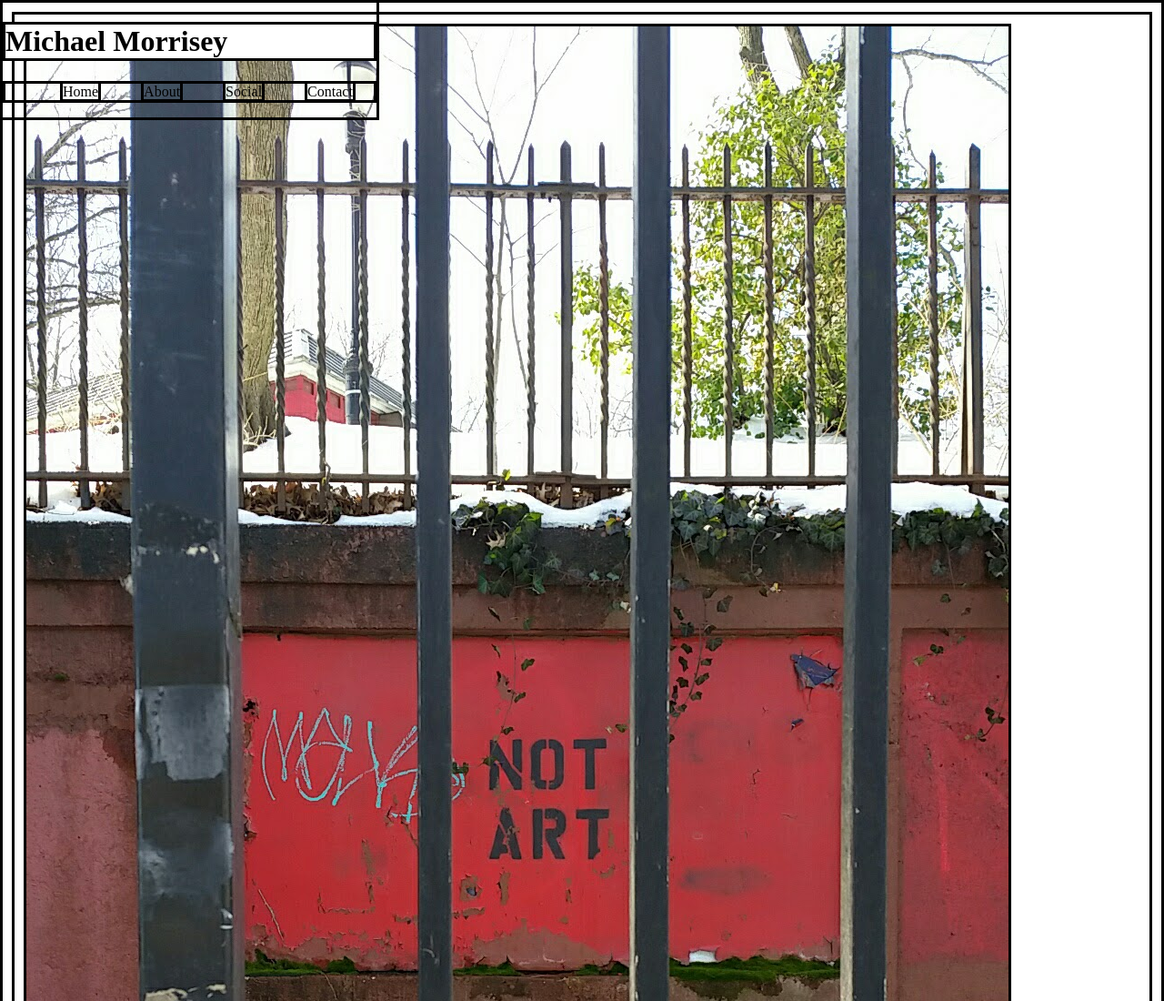
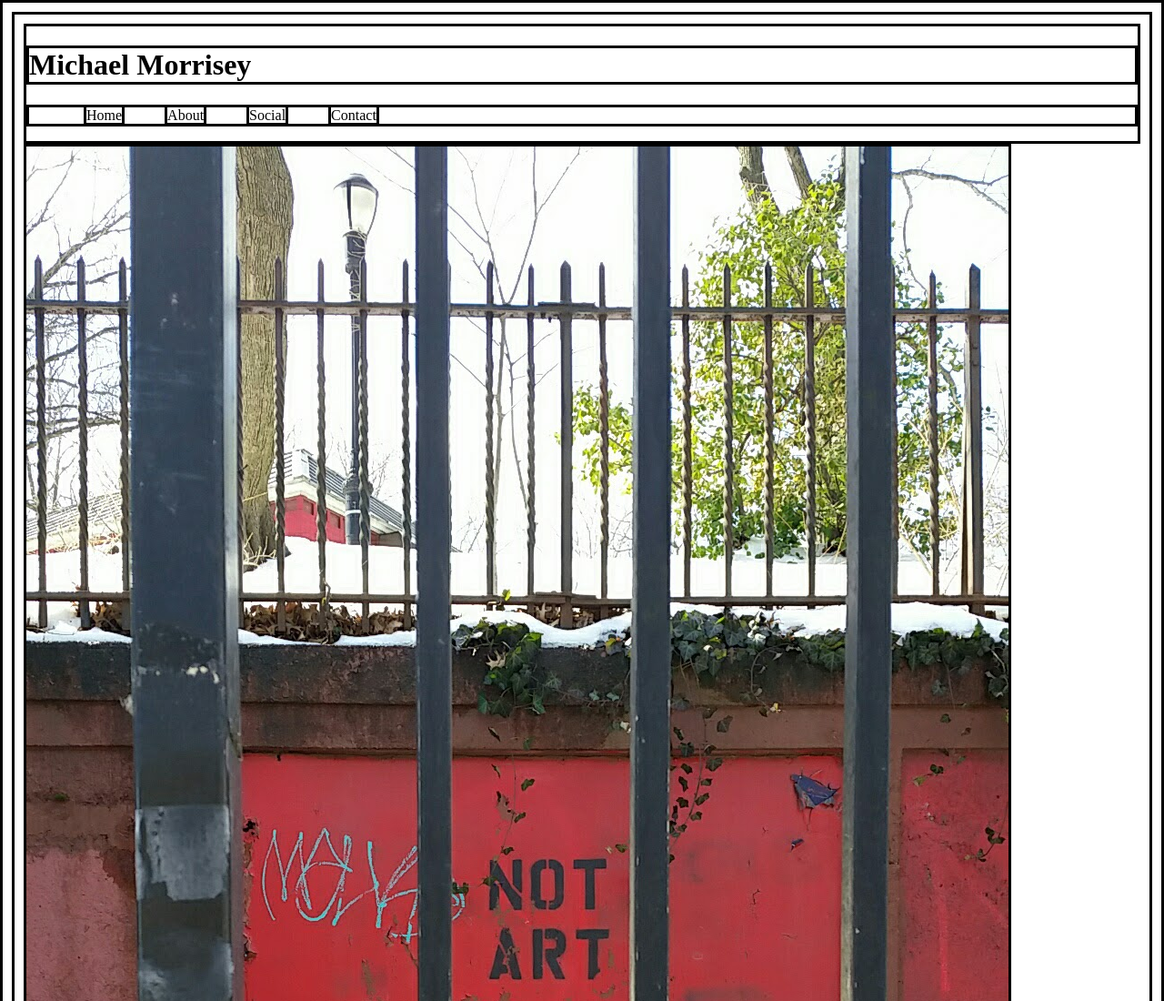
Before and after one commit to MichaelTMorrisey/MichaelTMorrisey.github.io, a plain HTML site: page index.html in a window 1280 px wide. Shown: the top 1100 px of the page at 91% size. Drawn offline with Linux system fonts and the light colour scheme.

Commit message:
Update header positioning

```diff
--- a/index.html
+++ b/index.html
@@ -7,9 +7,9 @@
   <body>
 
 
-    <div class="menu_bar">
-      <h1 class="header">Michael Morrisey</h1>
-      <ul>
+    <div class="header">
+      <h1>Michael Morrisey</h1>
+      <ul class "menu_bar">
         <li>Home</li>
         <li>About</li>
         <li>Social</li>
--- a/style.css
+++ b/style.css
@@ -27,12 +27,9 @@ p{
 }
 
 .menu_bar {
-  overflow-y: auto;
-  position: fixed;
-  left: 0;
-  top: 0;
+
   float: right; <!-- set the menu bar to cling to the right side of the viewing window-->
-  background-color: white;
+
 }
 
 ul {
```
